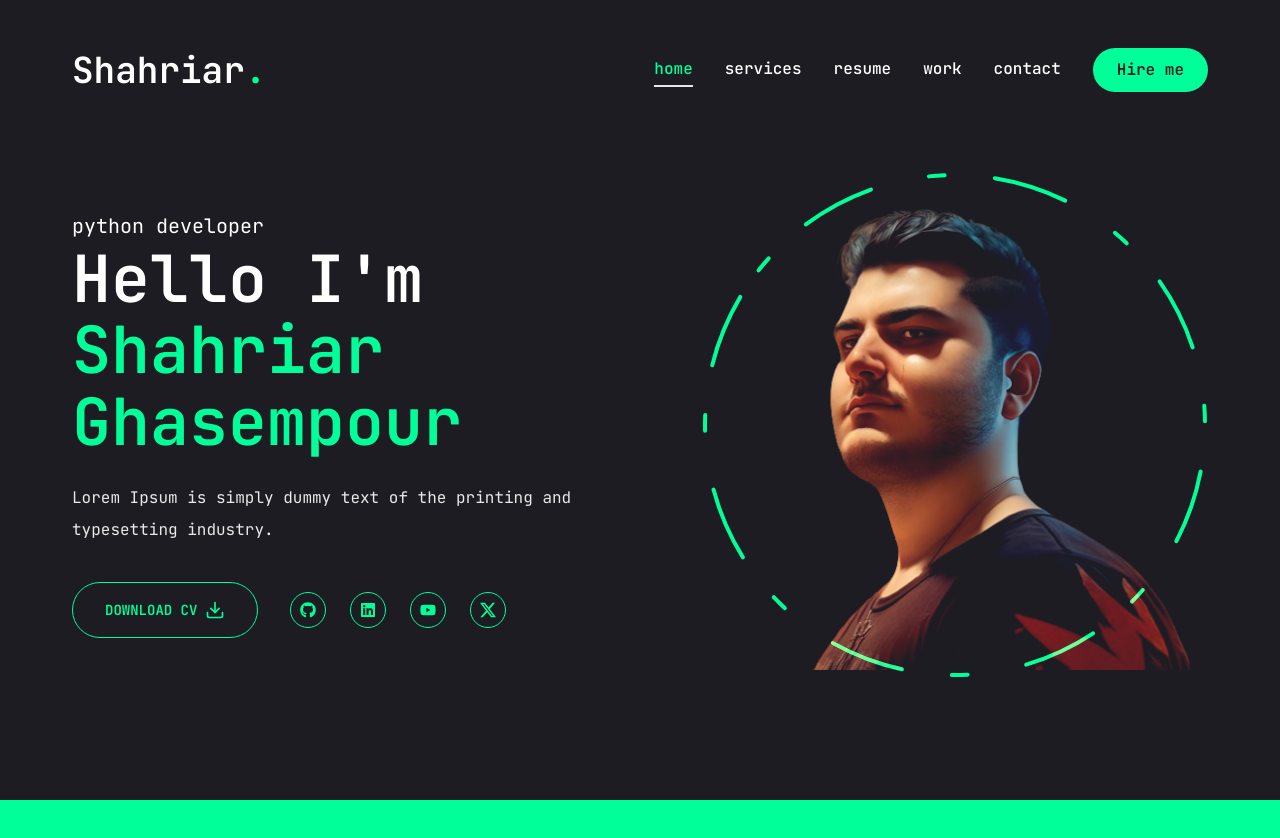
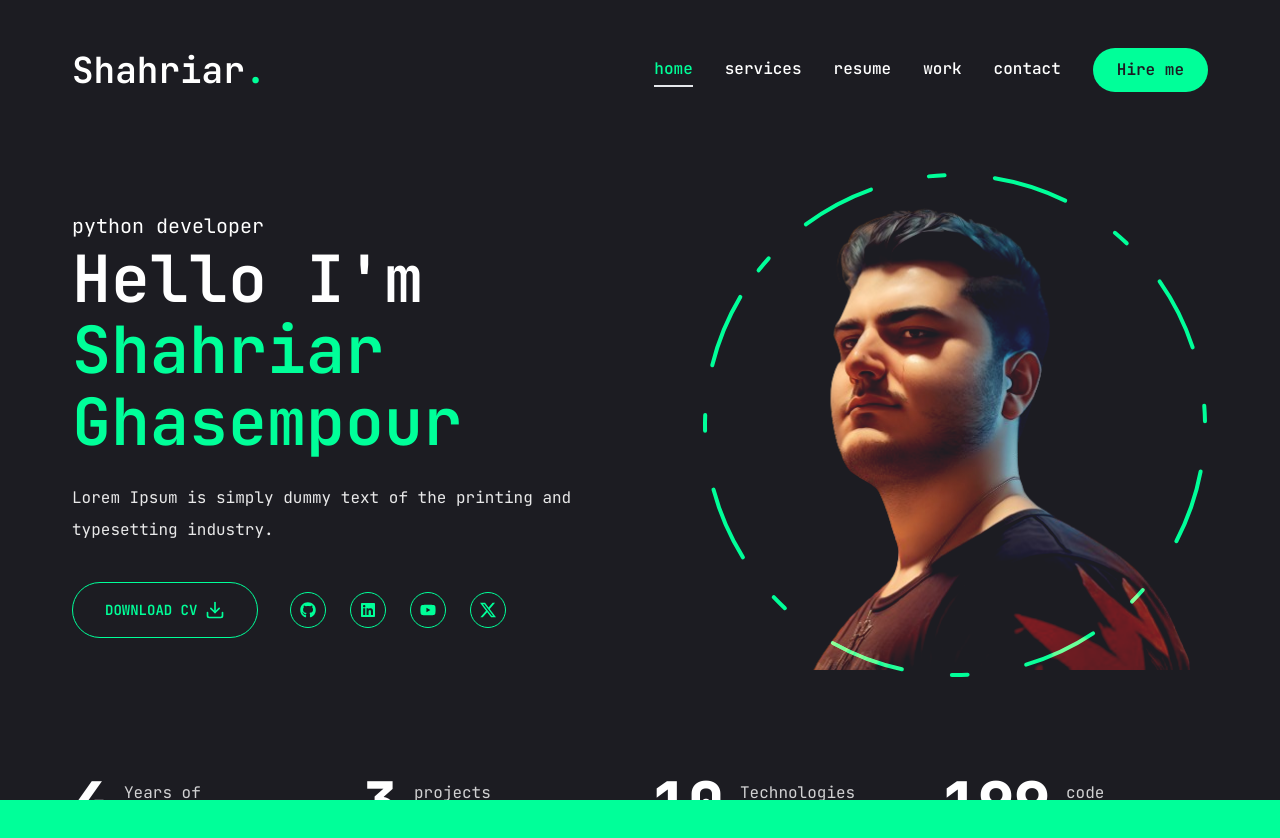
Before and after one commit to shahriaarrr/shahriaarrr.github.io, a Next.js app: page / in a window 1280 px wide. Shown: the top 838 px of the page. Before the commit the page ends 800 px from the top, so only its background shows below. Built offline with nearby package versions, Linux system fonts and the light colour scheme.

Commit message:
fixed homepage

```diff
--- a/app/page.jsx
+++ b/app/page.jsx
@@ -4,6 +4,7 @@
 // components
 import Social from "@/components/Social";
 import Photo from "@/components/Photo";
+import Stats from "@/components/Stats";
 
 const Home = () => {
   return (
@@ -54,7 +55,7 @@
         </div>
       </div>
 
-
+      <Stats />
     </section>
   )
 }
--- /dev/null
+++ b/components/Stats.jsx
@@ -0,0 +1,52 @@
+"use client";
+
+import CountUp from "react-countup";
+
+const stats = [
+  {
+    num: 4,
+    text: "Years of experience"
+  },
+  {
+    num: 3,
+    text: "projects completed"
+  },
+  {
+    num: 10,
+    text: "Technologies mastered"
+  },
+  {
+    num: 200,
+    text: "code commits"
+  }
+]
+
+const Stats = () => {
+  return (
+    <section className="pt-4 pb-12 xl:pt-0 xl:pb-0">
+      <div className="container mx-auto">
+        <div className="flex flex-wrap gap-6 max-w-[80wv] mx-auto xl:max-w-none">
+          {stats.map((item, index) => {
+            return (
+              <div className="flex-1 flex gap-4 items-center justify-center xl:justify-start" key={index}>
+                <CountUp
+                  end={item.num}
+                  duration={5}
+                  delay={2}
+                  className="text-4xl xl:text-6xl font-extrabold"
+                />
+                <p className={`${item.text.length < 15 ? "max-w-[100px]" : "max-w-[150px]"}
+                  leading-snug text-white/80`}
+                >
+                  {item.text}
+                </p>
+              </div>
+            )
+          })}
+        </div>
+      </div>
+    </section>
+  )
+}
+
+export default Stats
--- a/package.json
+++ b/package.json
@@ -20,6 +20,7 @@
     "lucide-react": "^0.400.0",
     "next": "14.2.4",
     "react": "^18",
+    "react-countup": "^6.5.3",
     "react-dom": "^18",
     "react-icons": "^5.2.1",
     "tailwind-merge": "^2.3.0",
```
Also changed, not shown: 1 other file (tests, documents, lock files or other folders).
